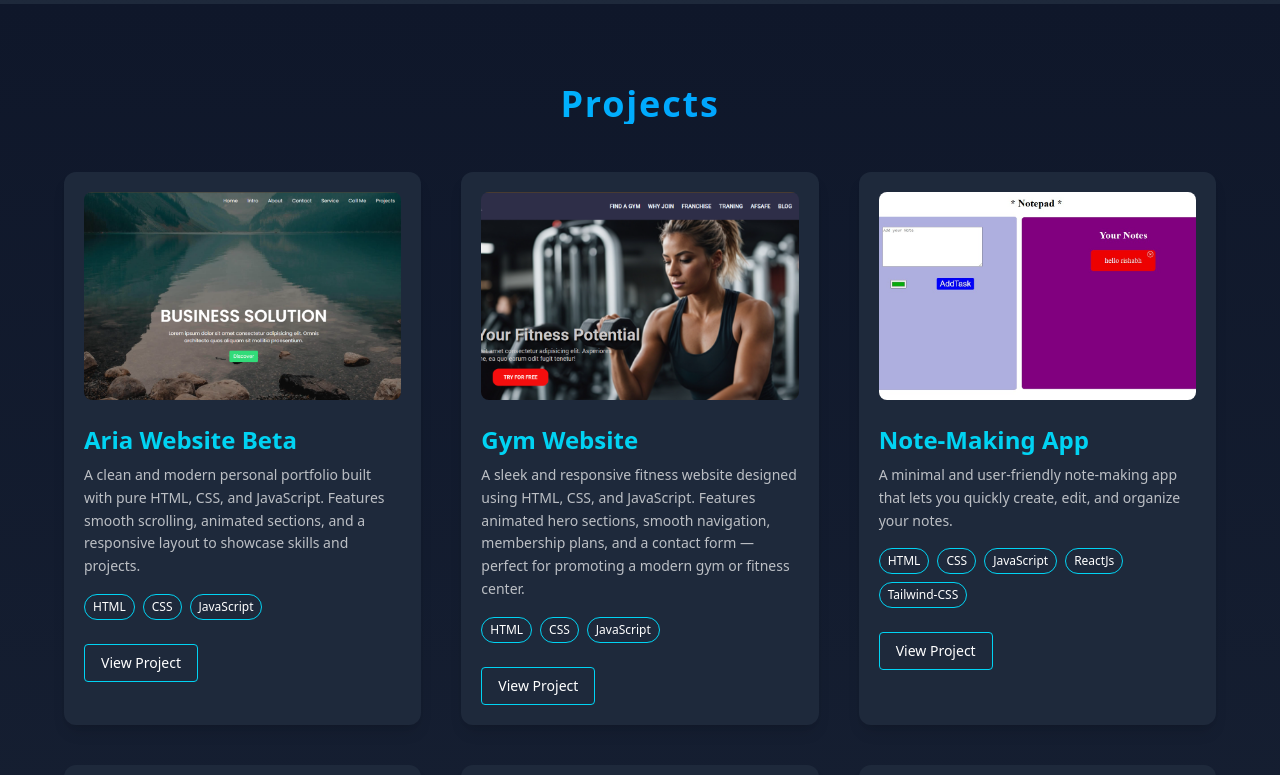
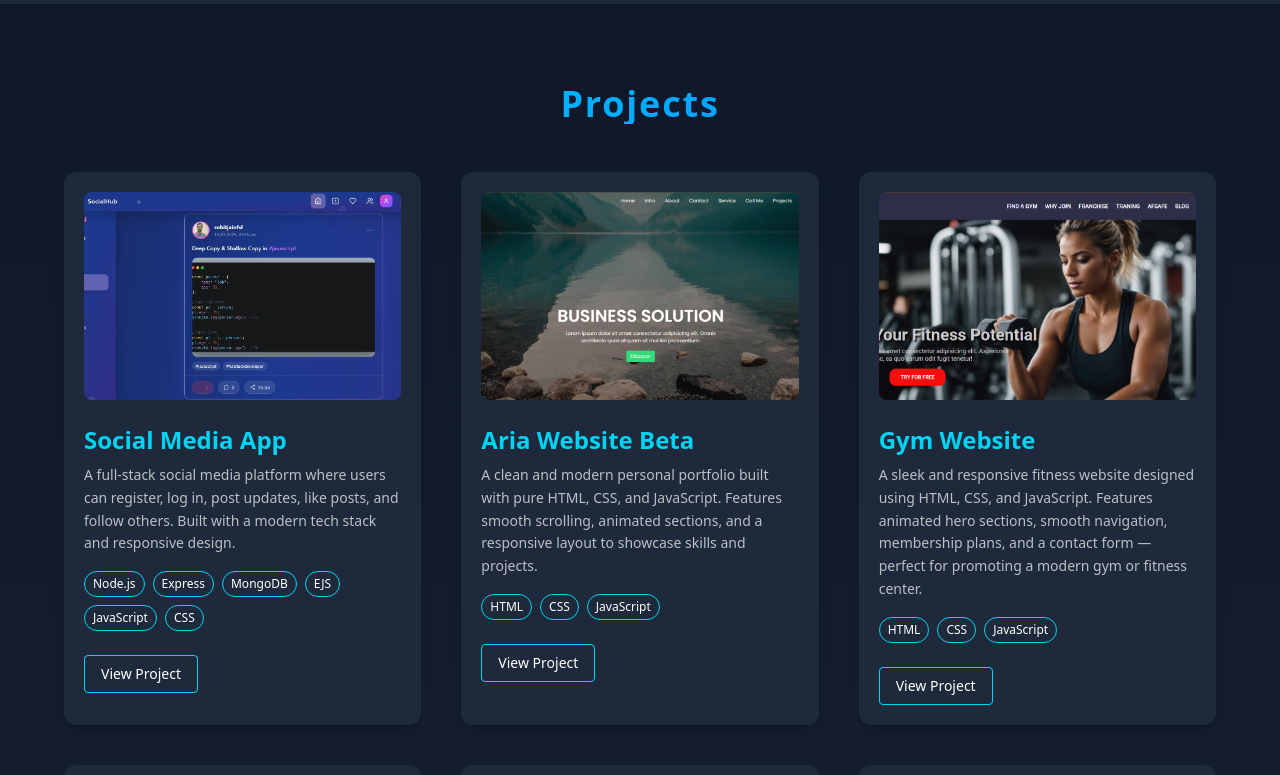
Before and after one commit to Rishijangir566/Portfolio, a React (Vite) app: page / in a window 1280 px wide. Shown: the part 2000-2775 px from the top of the page. Built offline with nearby package versions, Linux system fonts and the light colour scheme; the HTML template or start-up script is replaced by a standard one.

Commit message:
PROJECTS ADDED

```diff
--- a/src/App.jsx
+++ b/src/App.jsx
@@ -42,6 +42,8 @@ import ecommarce from "./assets/ecommarce.png";
 import ecom from "./assets/ecom.gif";
 import gym from "./assets/gym.png";
 import gyms from "./assets/Gyms.gif";
+import social from "./assets/social-image.jpg";
+import socialGif from "./assets/social-gif.gif";
 
 function App() {
   const Name = "RISHABH";
@@ -57,6 +59,15 @@ function App() {
   ];
 
   const projects = [
+    {
+      title: "Social Media App",
+      description:
+        "A full-stack social media platform where users can register, log in, post updates, like posts, and follow others. Built with a modern tech stack and responsive design.",
+      Tech: ["Node.js", "Express", "MongoDB", "EJS", "JavaScript", "CSS"],
+      link: "https://social-media-1-mfvc.onrender.com/",
+      image: social,
+      preview: socialGif,
+    },
 
     {
       title: "Aria Website Beta",
@@ -75,8 +86,7 @@ function App() {
       link: "https://gym-website-sooty-nine.vercel.app/",
       image: gym, // replace with your actual import
       preview: gyms, // optional preview image or gif
-}
-,
+    },
     {
       title: "Note-Making App",
       description:
@@ -91,12 +101,19 @@ function App() {
       title: "Full E-commerce Website",
       description:
         "A complete e-commerce web application featuring product listings, dynamic filtering, cart functionality, user authentication, and an admin dashboard. Built with a modern tech stack to deliver a seamless shopping experience and efficient backend management.",
-  Tech: ["React.js", "Node.js", "Express.js", "MongoDB", "Tailwind CSS", "JWT", "Redux"],
+      Tech: [
+        "React.js",
+        "Node.js",
+        "Express.js",
+        "MongoDB",
+        "Tailwind CSS",
+        "JWT",
+        "Redux",
+      ],
       link: "https://ecommercefullstack-front.onrender.com/",
       image: ecommarce, // replace with your actual import
-  preview: ecom // optional preview image or demo gif
-}
-,
+      preview: ecom, // optional preview image or demo gif
+    },
     {
       title: "Spot-the-avenger",
       description:
@@ -239,7 +256,7 @@ function App() {
             className="h-32 w-32 mx-auto rounded-full border-4 border-cyan-500 shadow-lg transition-transform hover:scale-105"
           />
           <h2 className="text-2xl md:text-3xl mt-6 font-semibold text-white/90">
-            I'm a <span className="text-cyan-400">Frontend Developer</span>
+            I'm a <span className="text-cyan-400">Full Stack Developer</span>
           </h2>
           <p className="text-white/70 mt-4 mb-8 leading-relaxed px-4">
             I focus on crafting responsive, performant web applications with
@@ -358,7 +375,6 @@ function App() {
           ))}
         </div>
       </section>
-
 
       {/* Projects Section */}
       <section
```
Also changed, not shown: src/assets/social-image.jpg (added), 1 other file (tests, documents, lock files or other folders). Lines whose indentation alone changed are shown as unchanged.
